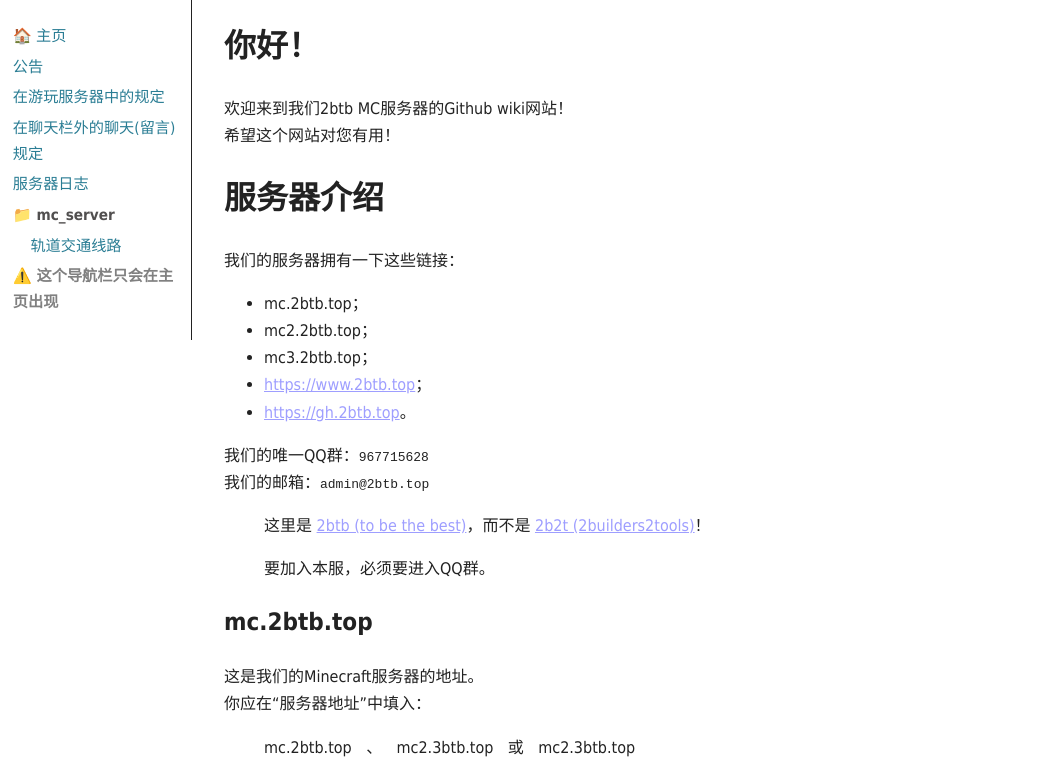
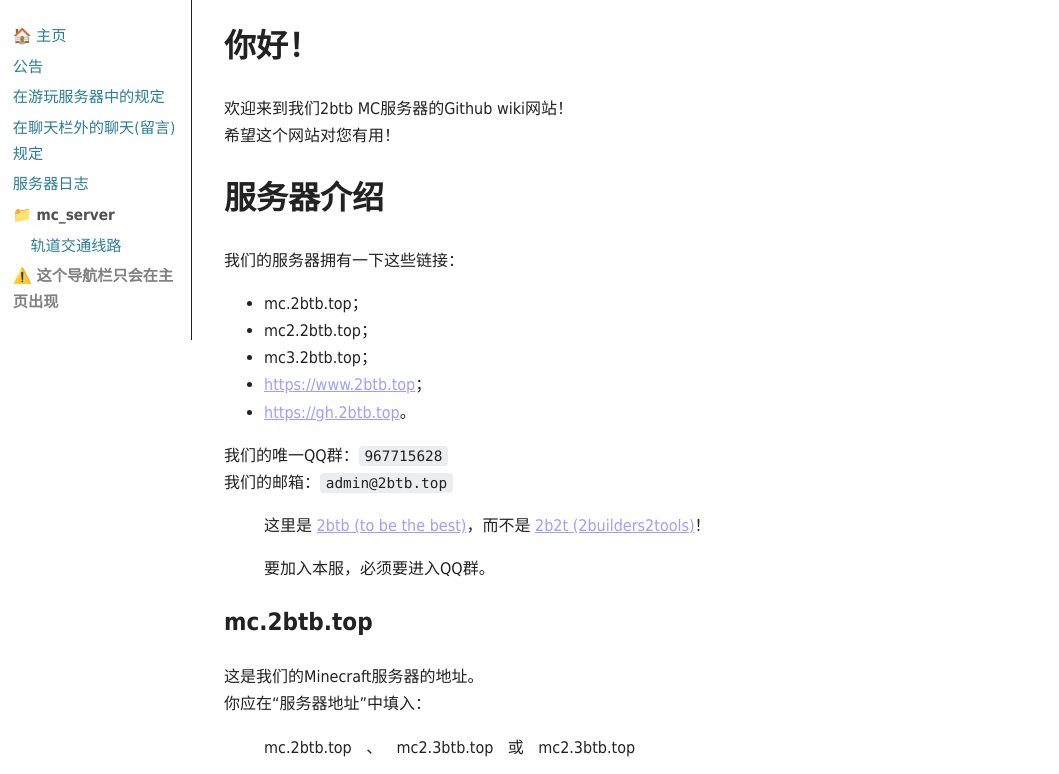
Before and after one commit to 2btb-git/2btb-git.github.io, a plain HTML site: page index.html in a window 1280 px wide. Shown: the top 774 px of the page, without its empty margins (0-1059 px from the left). Drawn offline with Linux system fonts and the light colour scheme.

Commit message:
fix index.html

```diff
--- a/index.html
+++ b/index.html
@@ -41,6 +41,15 @@
       padding: 1.2rem 2rem 3rem;
     }
     main > :first-child { margin-top: 0; }
+
+
+    code {
+      padding: .12em .4em;
+      font-family: ui-monospace, SFMono-Regular, Consolas, "Liberation Mono", monospace;
+      font-size: .9em;
+      background: rgba(175, 184, 193, .25);
+      border-radius: 4px;
+    }
   </style>
 </head>
 <body>
@@ -100,6 +109,7 @@
 
   <h2>https://gh.2btb.top</h2>
   <p>这个网站是我们的副网站，因为主网站经常因为不知名原因宕机/掉线，所以这个网站就诞生了。<br>
+  此网站Github仓库地址：<code><a href="https://github.com/2btb-git/2btb-git.github.io">https://github.com/2btb-git/2btb-git.github.io</a></code><br>
   Github万岁！</p>
 
   <h2>admin@2btb.top</h2>
```
